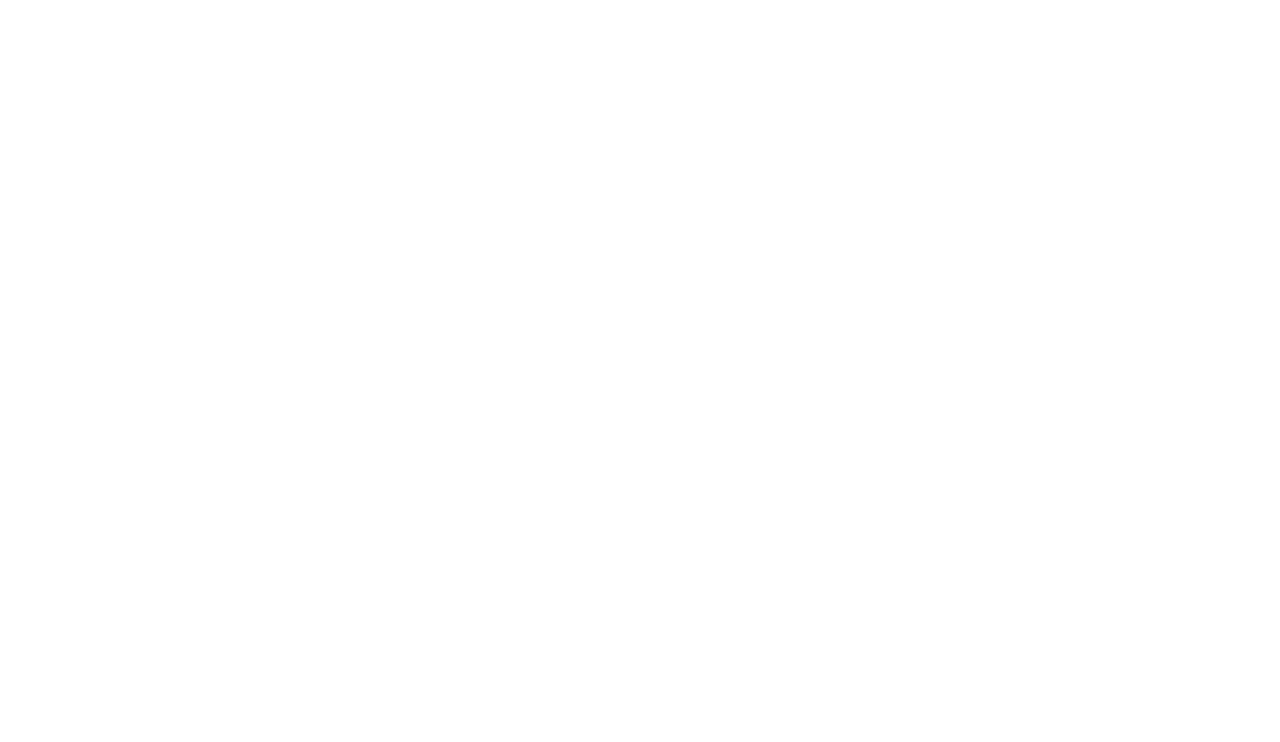
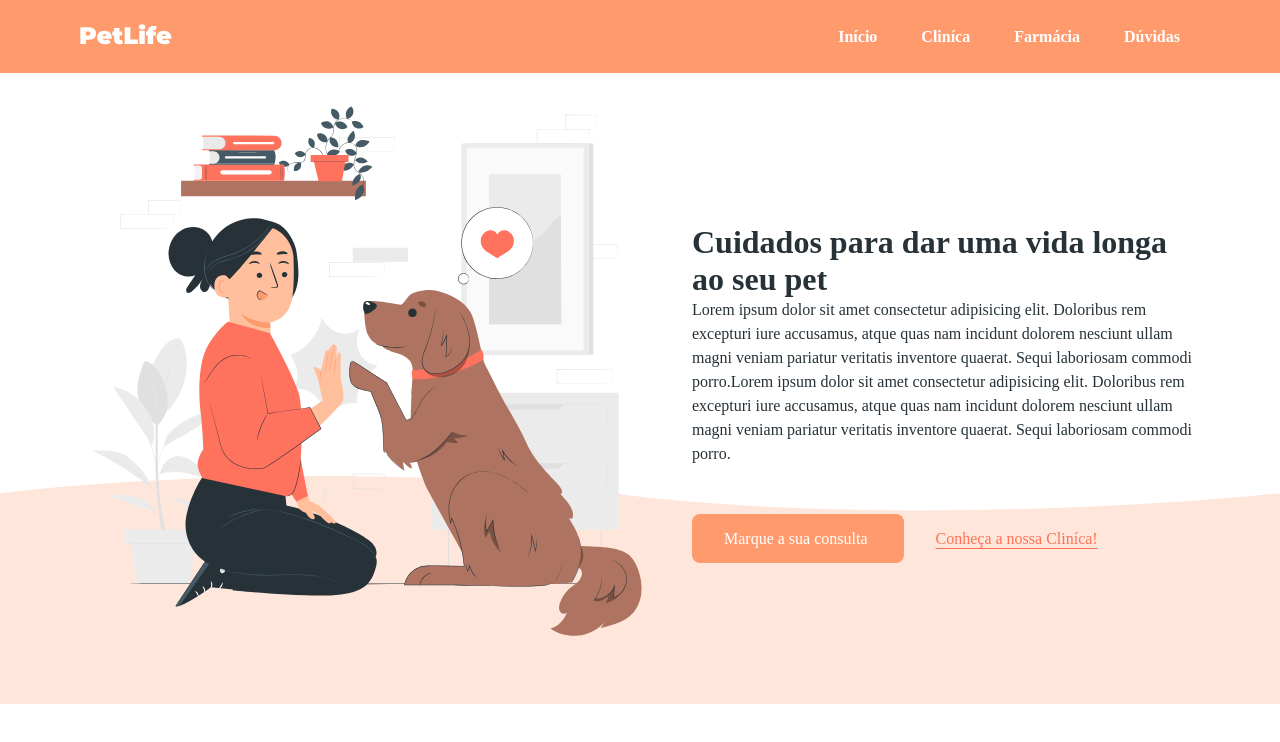
Before and after one commit to Ygorfnascimento/pet-care, a plain HTML site: page index.html in a window 1280 px wide. Drawn offline with Linux system fonts and the light colour scheme.

Commit message:
seção inicio finalizada

```diff
--- a/css/main.css
+++ b/css/main.css
@@ -0,0 +1,80 @@
+/* Reset da página */
+* {
+    margin: 0%;
+    padding: 0%;
+    box-sizing: border-box;
+}
+
+/* HEADER - Menu*/
+.menu {
+    background-color: #ff9a6c;
+    display: flex;
+    align-items: center;
+    justify-content: space-between;
+    padding: 24px 80px;
+}
+
+.menu nav a {
+    color: #fff;
+    font-weight: 600;
+    padding: 20px;
+    text-decoration: none;
+}
+
+/* Fixar Menu - Topo */
+.menu {
+    position: fixed;
+    top: 0;
+    left: 0;
+    width: 100%; /* O header ocupa 100% da tela */
+    z-index: 100; /* coloca o header acima de outros elementos */
+}
+
+/* BODY - Main */
+body {
+    color: #263138;
+}
+
+/* Configuração da seção início */
+#inicio {
+    display: flex;
+    align-items: center;
+    gap: 32px;
+    padding: 80px 80px 24px 80px;
+    position: relative;
+}
+
+h1, h2 {
+    font-size: 32px;
+    font-weight: 600;
+    margin-top: 32px;
+}
+
+.paragrafo {
+    line-height: 150%;
+    margin-bottom: 64px;
+}
+
+.botao {
+    background-color: #ff9a6c;
+    border-radius: 8px;
+    color: #fff;
+    padding: 16px 32px;
+    text-decoration: none;
+}
+
+.botao-transparente {
+    background-color: transparent;
+    color: #ff7258;
+    padding: 16px 32px;
+    text-underline-offset: 4px;
+
+}
+
+.absolute {
+    position: absolute;
+    bottom: -20px;
+    left: 0;
+    width: 100%;
+    z-index: -10;
+}
--- a/index.html
+++ b/index.html
@@ -1,14 +1,69 @@
 <!DOCTYPE html>
-<html lang="en">
+<html lang="pt-br">
 <head>
     <meta charset="UTF-8">
     <meta name="viewport" content="width=device-width, initial-scale=1.0">
     <title>Pet Care 🐾</title>
-    <link rel="stylesheet" href="/css/main.css">
+    <link rel="stylesheet" href="./css/main.css">
 </head>
 <body>
+    <header class="menu">
+        <a href="index.html">
+            <img src="./img/logo-white.svg" alt="Logo da Pet Care">
+        </a>
 
+       <nav>
+            <a href="#inicio">Início</a>
+            <a href="#clinica">Cliníca</a>
+            <a href="#farmacia">Farmácia</a>
+            <a href="#duvidas">Dúvidas</a>
+       </nav>
 
+    </header>
+
+    <main>
+        <section id="inicio">
+            <img src="./img/start-img.svg" alt="Um humano com seu cachorro" width="580" height="580">
+
+            <div>
+                <h1>
+                    Cuidados para dar uma vida longa ao seu pet
+                </h1>
+
+                <p class="paragrafo">
+                    Lorem ipsum dolor sit amet consectetur adipisicing elit.
+                    Doloribus rem excepturi iure accusamus, atque quas nam incidunt dolorem
+                    nesciunt ullam magni veniam pariatur veritatis inventore quaerat.
+                    Sequi laboriosam commodi porro.Lorem ipsum dolor sit amet consectetur adipisicing elit.
+                    Doloribus rem excepturi iure accusamus, atque quas nam incidunt dolorem
+                    nesciunt ullam magni veniam pariatur veritatis inventore quaerat.
+                    Sequi laboriosam commodi porro.
+                </p>
+
+                <a class="botao" href="https://wa.me/99999-9999" target="_blank">
+                    Marque a sua consulta
+                </a>
+
+                <a class="botao-transparente" href="#clinica">
+                    Conheça a nossa Cliníca!
+                </a>
+            </div>
+
+            <img class="absolute" src="./img/shape.svg" alt="Banner decorativo">
+        </section>
+
+        <section id="clinica">
+
+        </section>
+
+        <section id="farmacia">
+
+        </section>
+
+        <section id="duvidas">
+
+        </section>
+    </main>
 
 </body>
 </html>
```
